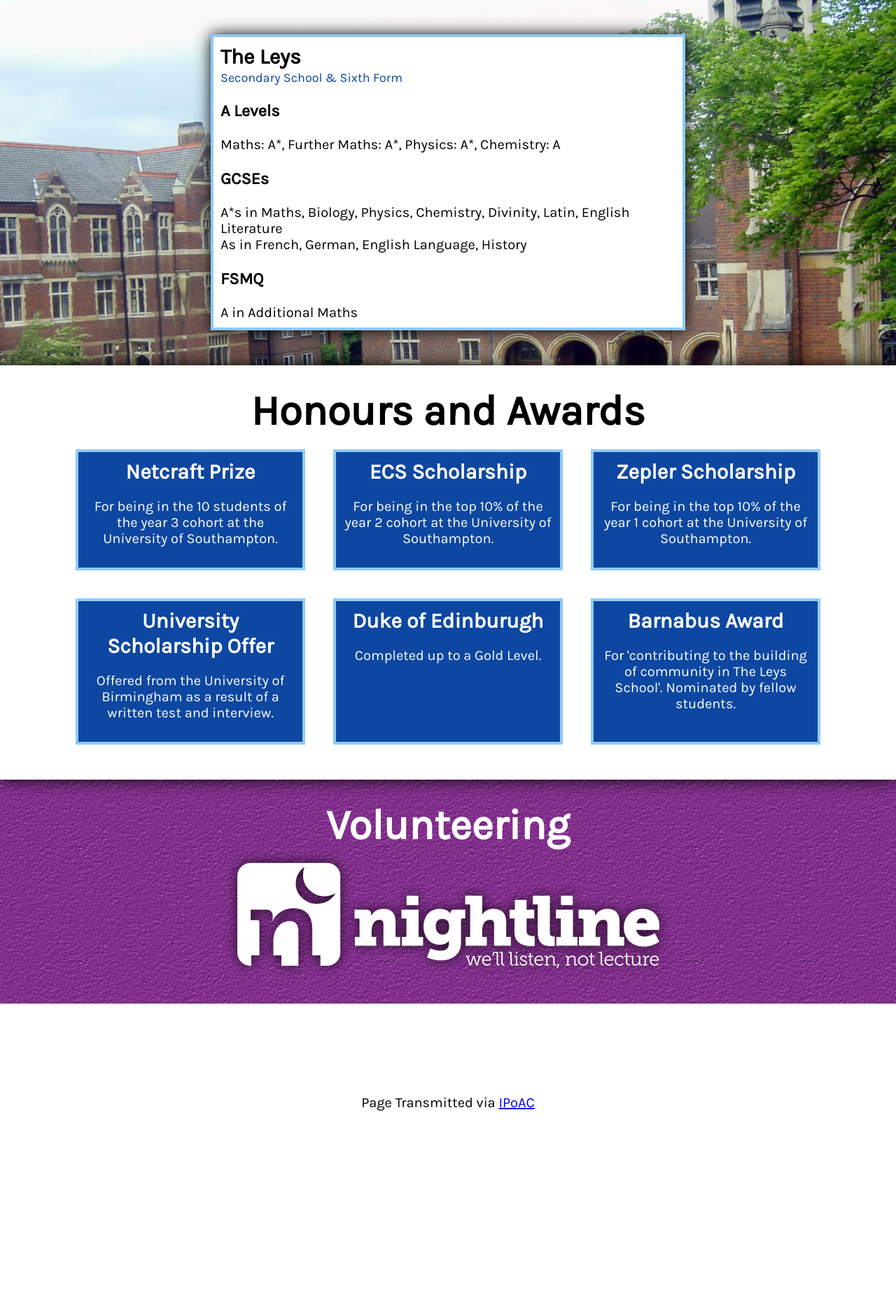
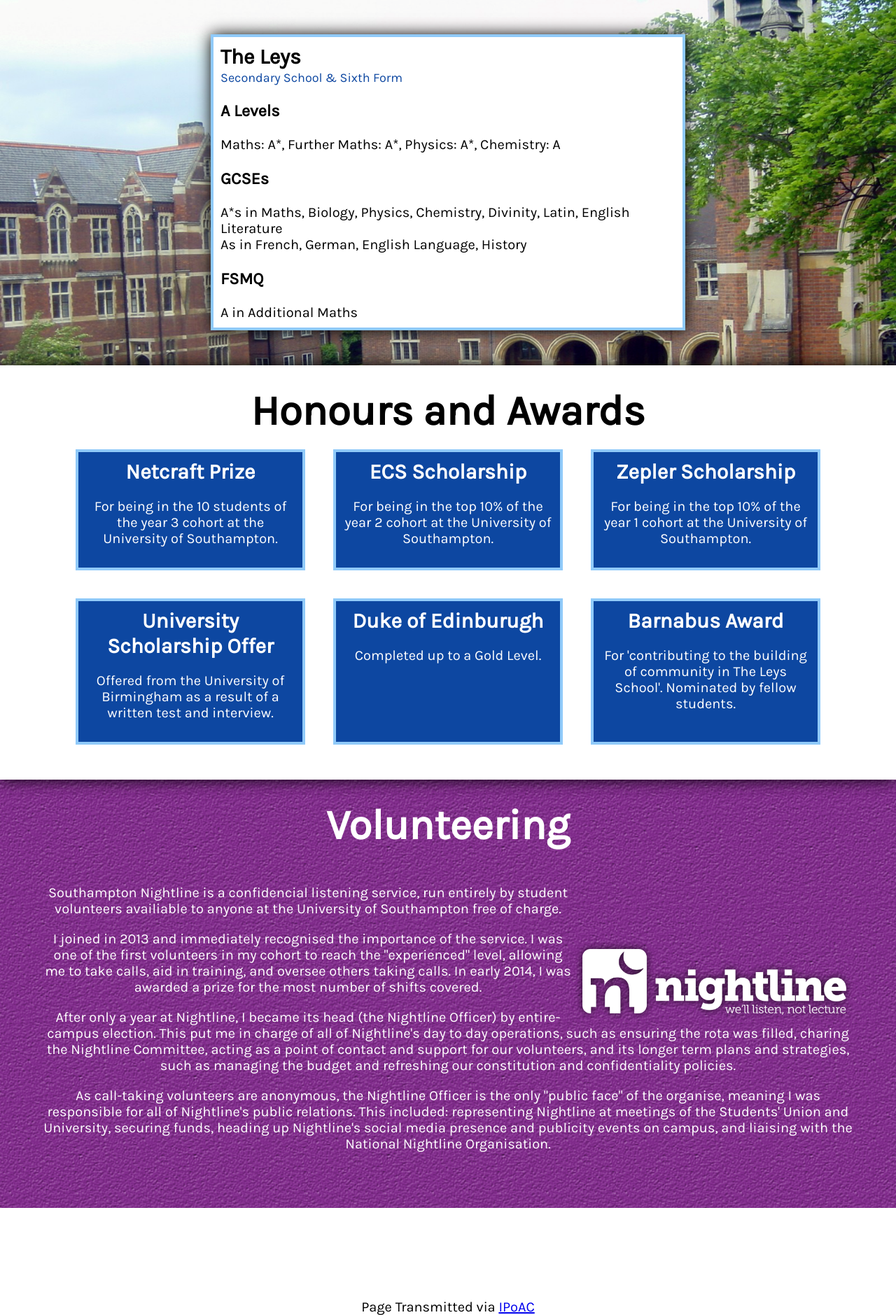
Before and after one commit to EmilyShepherd/Personal-Website, a PHP site: page / in a window 1280 px wide. Shown: the part 4346-6225 px from the top of the page at 70% size. Before the commit the page ends 5933 px from the top, so only its background shows below. Run offline with PHP 8.4, Linux system fonts and the light colour scheme.

Commit message:
So much better now

```diff
--- /dev/null
+++ b/css/print.css
@@ -0,0 +1,151 @@
+
+
+@import url(https://fonts.googleapis.com/css?family=Karla);
+
+html, body, main
+{
+    font-family: Karla, sans-serif;
+    font-size: 20px;
+}
+
+nav
+{
+    display: none;
+}
+
+section
+{
+    page-break-inside: avoid;
+}
+
+h1
+{
+    font-size: 60px;
+    margin: 0px;
+}
+
+h1:not(#intro)
+{
+    page-break-before: always;
+    page-break-after: avoid;
+    page-break-inside: avoid;
+    clear: both;
+}
+
+h2
+{
+    font-size: 30px;
+    margin: 0px;
+}
+
+header p
+{
+    margin-top: 20px;
+    font-size: 30px;
+}
+
+p
+{
+    font-size: 20px;
+}
+
+a[href^="#"], a[href*=":"]
+{
+    color: black;
+    text-decoration: none;
+}
+
+a[href*=":"]
+{
+    font-style: italic;
+}
+
+a[href*=":"]:after
+{
+    content: " [" attr(href) "]";
+    font-style: normal;
+}
+
+section section header span
+{
+    font-size: 18px;
+    color: #0D47A1;
+}
+
+.position:after
+{
+    content: " | "
+}
+
+section section footer h3, section section footer p
+{
+    display: inline;
+    font-size: 20px;
+}
+
+section section footer div
+{
+    margin: 10px 0;
+}
+
+.pic_area img
+{
+    float: right;
+}
+
+#me
+{
+    border-radius: 50%;
+    width: 200px;
+    float: left;
+}
+
+#meHolder
+{
+    height: 200px;
+    float: left;
+    width: 200px;
+}
+
+#name_section
+{
+    text-align: center;
+}
+
+#name_section header
+{
+    position: relative;
+    top: 30px;
+}
+
+#name_section h1
+{
+    clear: none !important;
+}
+
+#intro
+{
+    display: none;
+}
+
+#intro_section
+{
+    clear: both;
+    margin-top: 120px;
+}
+
+#nl_logo
+{
+    width: 200px;
+    float: right;
+}
+
+main ~ footer
+{
+    display: none;
+}
+
+.sweeb
+{
+    font-weight: bold;
+}
--- a/css/style.css
+++ b/css/style.css
@@ -7,7 +7,7 @@ html, body, main
 {
     width: 100%;
     text-align: center;
-    font-family: Karla;
+    font-family: Karla, sans-serif;
     margin: 0;
     font-size: 20px;
 }
@@ -37,6 +37,9 @@ nav
     width: 100%;
     height: 90px;
     background: #0D47A1;
+    background-image: url('/images/chevron.png');
+    background-repeat: no-repeat;
+    background-position: top left;
     position: fixed;
     box-shadow: black 0 -11px 21px 9px;
     text-align: left;
@@ -48,15 +51,15 @@ nav a
     display: inline-block;
     color: white;
     font-weight: bold;
-    font-size: 25px;
+    font-size: 22px;
     text-decoration: none;
     text-align: center;
-    padding: 0 30px;
+    padding: 0 20px;
     height: 100%;
     position: relative;
 }
 
-nav a:after
+nav a:not(:last-of-type):after
 {
     display: block;
     position: absolute;
@@ -171,7 +174,7 @@ section h1
     color: white;
 }
 
-section section
+section:not(.band) section:not(#nightline)
 {
     border: 4px solid #90CAF9;
     background: white;
@@ -185,11 +188,15 @@ section section
 
 section.band section
 {
+    border: 4px solid #90CAF9;
     width: 300px;
+    display: inline-block;
     box-shadow: none;
     background: #0D47A1;
     text-align: center;
     color: white;
+    margin: 20px;
+    padding: 10px;
 }
 
 section section header span
@@ -258,3 +265,21 @@ section section footer div
 {
     background: url('/images/nl_bg.png');
 }
+
+#nightline
+{
+    color: white;
+}
+
+#nl_logo
+{
+    float: right;
+    width: 400px;
+    position: relative;
+    margin-bottom: 100px;
+}
+
+.sweeb
+{
+    font-weight: bold;
+}
--- a/index.html
+++ b/index.html
@@ -7,17 +7,24 @@ Coded With Love
     <title>Emily Shepherd</title>
     <meta charset="UTF-8">
     <meta name="viewport" content="width=device-width, initial-scale=1.0" />
-    <link rel="stylesheet" href="/css/style.css" />
+    <link rel="stylesheet" href="/css/style.css" media="screen" />
+    <link rel="stylesheet" href="/css/mobile.css" media="(max-width: 780px)" />
+    <link rel="stylesheet" href="/css/print.css" media="print" />
 
+    <link rel="author" href="https://plus.google.com/111629088428160104525/">
+
+    <script src="/js/cspl.js"></script>
     <script src="/js/effects.js"></script>
   </head>
   <body>
     <nav id="top">
       <a href="#hi" id="hi_href"><span>Hi</span></a>
       <a href="#intro" id="intro_href"><span>Intro</span></a>
-      <a href="#experience" id="experience_href"><span>Experience</span></a>
+      <a href="#experience" id="experience_href"><span>Experience & Portfolio</span></a>
       <a href="#skills" id="skills_href"><span>Skills</span></a>
       <a href="#education" id="education_href"><span>Education</span></a>
+      <a href="#awards" id="education_href"><span>Awards</span></a>
+      <a href="#volunteering" id="education_href"><span>Volunteering</span></a>
     </nav>
 
     <main id="hi">
@@ -127,7 +134,7 @@ Coded With Love
           <p>
             I have been deeply interested in web development for a long time,
             and quickly realised that I could earn money from my passion. I act
-            as a freelance web developer under the brand name: <b>SWEEB</b>.
+            as a freelance web developer under the brand name: <span class="sweeb">SWEEB</span>.
           </p>
 
           <p>
@@ -244,7 +251,7 @@ Coded With Love
       </section>
 
       <section id="honors_section" class="band">
-        <h1>Honours and Awards</h1>
+        <h1 id="awards">Honours and Awards</h1>
 
         <div class="items">
           <section>
@@ -297,9 +304,48 @@ Coded With Love
       </section>
 
       <section id="volunteering_section">
-        <h1>Volunteering</h1>
+        <h1 id="volunteering">Volunteering</h1>
 
-        <img src="/images/nl.png" alt="Nightline" />
+        <section id="nightline">
+          <img src="/images/nl.png" alt="Nightline" id="nl_logo" />
+
+          <p>
+            Southampton Nightline is a confidencial listening service,
+            run entirely by student volunteers availiable to anyone at
+            the University of Southampton free of charge.
+          </p>
+
+          <p>
+            I joined in 2013 and immediately recognised the importance
+            of the service. I was one of the first volunteers in my
+            cohort to reach the "experienced" level, allowing me to
+            take calls, aid in training, and oversee others taking
+            calls. In early 2014, I was awarded a prize for the most
+            number of shifts covered.
+          </p>
+
+          <p>
+            After only a year at Nightline, I became its head
+            (the Nightline Officer) by entire-campus election. This put
+            me in charge of all of Nightline's day to day operations,
+            such as ensuring the rota was filled, charing the Nightline
+            Committee, acting as a point of contact and support for
+            our volunteers, and its longer term plans and strategies,
+            such as managing the budget and refreshing our constitution
+            and confidentiality policies.
+          </p>
+
+          <p>As
+            call-taking volunteers are anonymous, the Nightline Officer
+            is the only "public face" of the organise, meaning I was
+            responsible for all of Nightline's public relations. This
+            included: representing Nightline at meetings of the Students'
+            Union and University, securing funds,
+            heading up Nightline's social media presence and publicity
+            events on campus, and liaising with the National Nightline
+            Organisation.
+          </p>
+        </section>
       </section>
 
       <section>
--- /dev/null
+++ b/js/cspl.js
@@ -0,0 +1,82 @@
+
+function CSPL(){};
+
+CSPL._gaussJ = {};
+CSPL._gaussJ.solve = function(A, x)	// in Matrix, out solutions
+{
+    var m = A.length;
+    for(var k=0; k<m; k++)	// column
+{
+        // pivot for column
+        var i_max = 0; var vali = Number.NEGATIVE_INFINITY;
+        for(var i=k; i<m; i++) if(A[i][k]>vali) { i_max = i; vali = A[i][k];}
+        CSPL._gaussJ.swapRows(A, k, i_max);
+
+        if(A[i_max][k] == 0) console.log("matrix is singular!");
+
+        // for all rows below pivot
+        for(var i=k+1; i<m; i++)
+        {
+            for(var j=k+1; j<m+1; j++)
+                A[i][j] = A[i][j] - A[k][j] * (A[i][k] / A[k][k]);
+            A[i][k] = 0;
+        }
+    }
+
+    for(var i=m-1; i>=0; i--)	// rows = columns
+    {
+        var v = A[i][m] / A[i][i];
+        x[i] = v;
+        for(var j=i-1; j>=0; j--)	// rows
+        {
+            A[j][m] -= A[j][i] * v;
+            A[j][i] = 0;
+        }
+    }
+};
+
+CSPL._gaussJ.zerosMat = function(r,c) {var A = []; for(var i=0; i<r; i++) {A.push([]); for(var j=0; j<c; j++) A[i].push(0);} return A;};
+CSPL._gaussJ.printMat = function(A){ for(var i=0; i<A.length; i++) console.log(A[i]); };
+CSPL._gaussJ.swapRows = function(m, k, l) {var p = m[k]; m[k] = m[l]; m[l] = p;};
+
+
+CSPL.getNaturalKs = function(xs, ys, ks)	// in x values, in y values, out k values
+{
+    var n = xs.length-1;
+    var A = CSPL._gaussJ.zerosMat(n+1, n+2);
+
+    for(var i=1; i<n; i++)	// rows
+    {
+        A[i][i-1] = 1/(xs[i] - xs[i-1]);
+
+        A[i][i  ] = 2 * (1/(xs[i] - xs[i-1]) + 1/(xs[i+1] - xs[i])) ;
+
+        A[i][i+1] = 1/(xs[i+1] - xs[i]);
+
+        A[i][n+1] = 3*( (ys[i]-ys[i-1])/((xs[i] - xs[i-1])*(xs[i] - xs[i-1]))  +  (ys[i+1]-ys[i])/ ((xs[i+1] - xs[i])*(xs[i+1] - xs[i])) );
+    }
+
+    A[0][0  ] = 2/(xs[1] - xs[0]);
+    A[0][1  ] = 1/(xs[1] - xs[0]);
+    A[0][n+1] = 3 * (ys[1] - ys[0]) / ((xs[1]-xs[0])*(xs[1]-xs[0]));
+
+    A[n][n-1] = 1/(xs[n] - xs[n-1]);
+    A[n][n  ] = 2/(xs[n] - xs[n-1]);
+    A[n][n+1] = 3 * (ys[n] - ys[n-1]) / ((xs[n]-xs[n-1])*(xs[n]-xs[n-1]));
+
+    CSPL._gaussJ.solve(A, ks);
+};
+
+CSPL.evalSpline = function(x, xs, ys, ks)
+{
+    var i = 1;
+    while(xs[i]<x) i++;
+
+    var t = (x - xs[i-1]) / (xs[i] - xs[i-1]);
+
+    var a =  ks[i-1]*(xs[i]-xs[i-1]) - (ys[i]-ys[i-1]);
+    var b = -ks[i  ]*(xs[i]-xs[i-1]) + (ys[i]-ys[i-1]);
+
+    var q = (1-t)*ys[i-1] + t*ys[i] + t*(1-t)*(a*(1-t)+b*t);
+    return q;
+};
```
Also changed, not shown: css/mobile.css (added, +9 -0 lines), js/effects.js (+52 -19 lines), images/bg.jpg (added), images/chevron.png (added), images/nl_print_logo.png (added).
